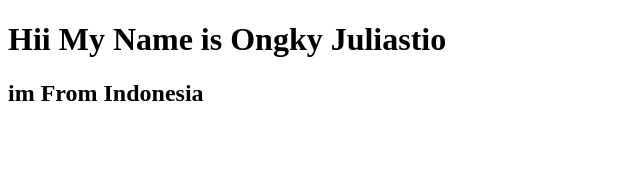
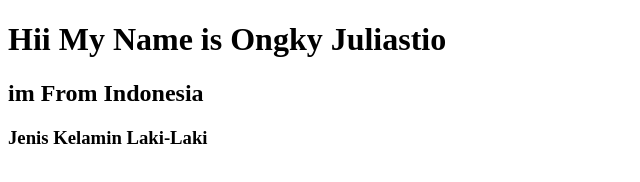
Before and after one commit to ongbyjulio/project-laravel, a plain HTML site: page index.html in a window 1280 px wide. Shown: the whole page, without its empty margins (0-640 px from the left). Drawn offline with Linux system fonts and the light colour scheme.

Commit message:
Menambah JK

```diff
--- a/index.html
+++ b/index.html
@@ -9,5 +9,6 @@
   <body>
     <h1>Hii My Name is Ongky Juliastio</h1>
     <h2>im From Indonesia</h2>
+    <h3>Jenis Kelamin Laki-Laki</h3>
   </body>
 </html>
```
